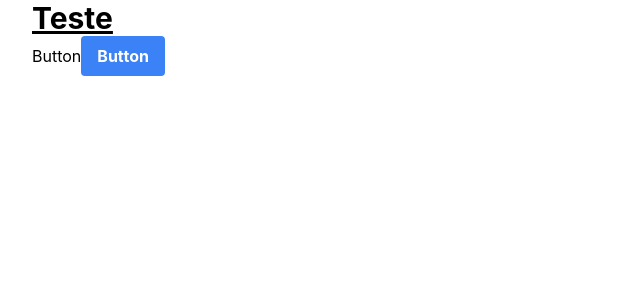
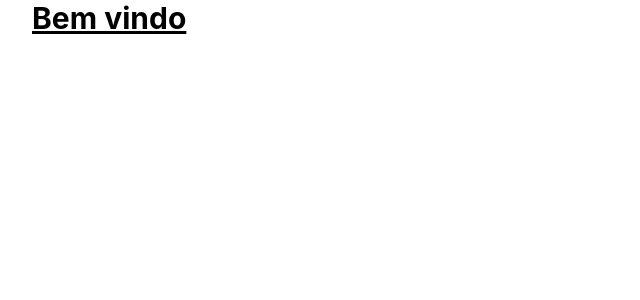
Before and after one commit to dvitorsantos/gerenciamento-escolar-frontend, a Next.js app: page / in a window 1280 px wide. Shown: the top 300 px of the page, without its empty margins (0-640 px from the left). Built offline with nearby package versions, Linux system fonts and the light colour scheme.

Commit message:
feat (login) - Recuperando dados do usuário pelo token JWT

```diff
--- a/contexts/AuthContext.tsx
+++ b/contexts/AuthContext.tsx
@@ -1,10 +1,11 @@
-import { Component, createContext, useState } from "react";
-import { setCookie } from "nookies";
+import { Component, createContext, useEffect, useState } from "react";
+import { parseCookies, setCookie } from "nookies";
 import axios from "axios";
-import Router from 'next/router'
+import Router from "next/router";
 
-type User = {
-  nome: string;
+type Usuario = {
+  id: BigInteger;
+  login: string;
   email: string;
 };
 
@@ -15,13 +16,38 @@ type SignInData = {
 
 type AuthContextType = {
   isAuthenticated: boolean;
-  signIn: (data: SignInData) => Promise<void>
+  usuario: Usuario | null;
+  signIn: (data: SignInData) => Promise<void>;
 };
 
 export const AuthContext = createContext({} as AuthContextType);
 
 export function AuthProvider({ children }) {
-  const isAuthenticated = false;
+  const [usuario, setUsuario] = useState<Usuario | null>(null);
+
+  const isAuthenticated = !!usuario;
+
+  useEffect(() => {
+    const fetchUsuarios = async () => {
+      const { "nextauth.token": token } = parseCookies();
+
+      if (token) {
+        await axios
+          .get(
+            `http://localhost:8080/usuarios/${token}`,
+            { headers: {"Authorization" : `Bearer ${token}`} })
+          .then(function (response) {
+            setUsuario({
+              id: response.data.id,
+              login: response.data.login,
+              email: response.data.email,
+            })
+          });
+      }
+    };
+
+    fetchUsuarios();
+  }, []);
 
   async function signIn({ login, senha }: SignInData) {
     await axios
@@ -30,20 +56,21 @@ export function AuthProvider({ children }) {
         senha,
       })
       .then(function (response) {
-        setCookie(undefined, 'nextauth.token', response.data.token, {
-          maxAge: 60 * 60 * 1 // 1 hour
-        })
+        setCookie(undefined, "nextauth.token", response.data.token, {
+          maxAge: 60 * 60 * 1, // 1 hour
+        });
 
-        Router.push('/')
+        setUsuario(response.data.usuario);
+
+        Router.push("/");
       })
       .catch(function (error) {
         console.log(error);
       });
-
   }
 
   return (
-    <AuthContext.Provider value={{ isAuthenticated, signIn }}>
+    <AuthContext.Provider value={{ isAuthenticated, signIn, usuario }}>
       {children}
     </AuthContext.Provider>
   );
--- a/pages/index.tsx
+++ b/pages/index.tsx
@@ -1,18 +1,14 @@
 import type { NextPage } from 'next'
-import Head from 'next/head'
-import Image from 'next/image'
+import { useContext, useEffect } from 'react'
+import { AuthContext } from '../contexts/AuthContext'
 import styles from '../styles/Home.module.css'
 
 const Home: NextPage = () => {
+  const { usuario } = useContext(AuthContext);
+
   return (
     <div className={styles.container}>
-      <h1 className="text-3xl font-bold underline">Teste</h1>
-      <button className="btn btn-blue">
-        Button
-      </button>
-      <button className="bg-blue-500 hover:bg-blue-700 text-white font-bold py-2 px-4 rounded">
-        Button
-      </button>
+      <h1 className="text-3xl font-bold underline">Bem vindo {usuario?.login}</h1>
     </div>
   )
 }
```
Also changed, not shown: pages/login.tsx (+0 -12 lines).
